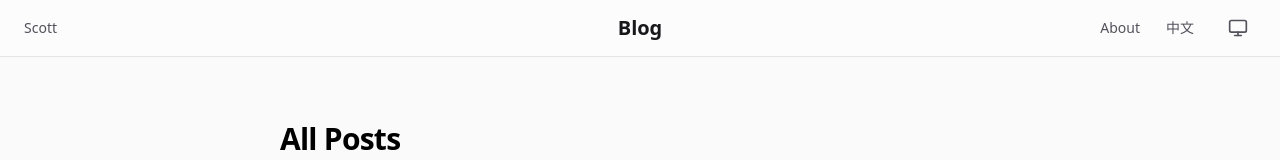
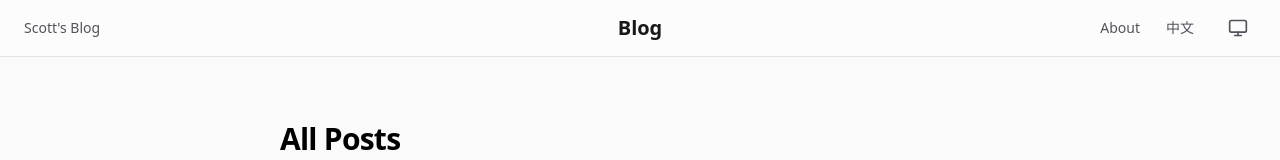
Before and after one commit to wa20221001/blog, a Next.js app: page / in a window 1280 px wide. Shown: the top 160 px of the page. Built offline with nearby package versions, Linux system fonts and the light colour scheme.

Commit message:
feat: change 'Scott' to "Scott's Blog" in header

```diff
--- a/src/components/Header.tsx
+++ b/src/components/Header.tsx
@@ -12,7 +12,7 @@ export default function Header() {
     <header className="sticky top-0 z-50 w-full border-b border-zinc-200 bg-zinc-50/95 backdrop-blur supports-[backdrop-filter]:bg-zinc-50/60 dark:border-zinc-800 dark:bg-black/95 dark:supports-[backdrop-filter]:bg-black/60">
       <div className="mx-auto grid h-14 w-full grid-cols-3 items-center px-6">
         <Link href="/" className="justify-self-start text-sm font-medium text-zinc-600 hover:text-zinc-900 dark:text-zinc-400 dark:hover:text-zinc-50">
-          Scott
+          {"Scott's Blog"}
         </Link>
         <Link
           href="/"
```
